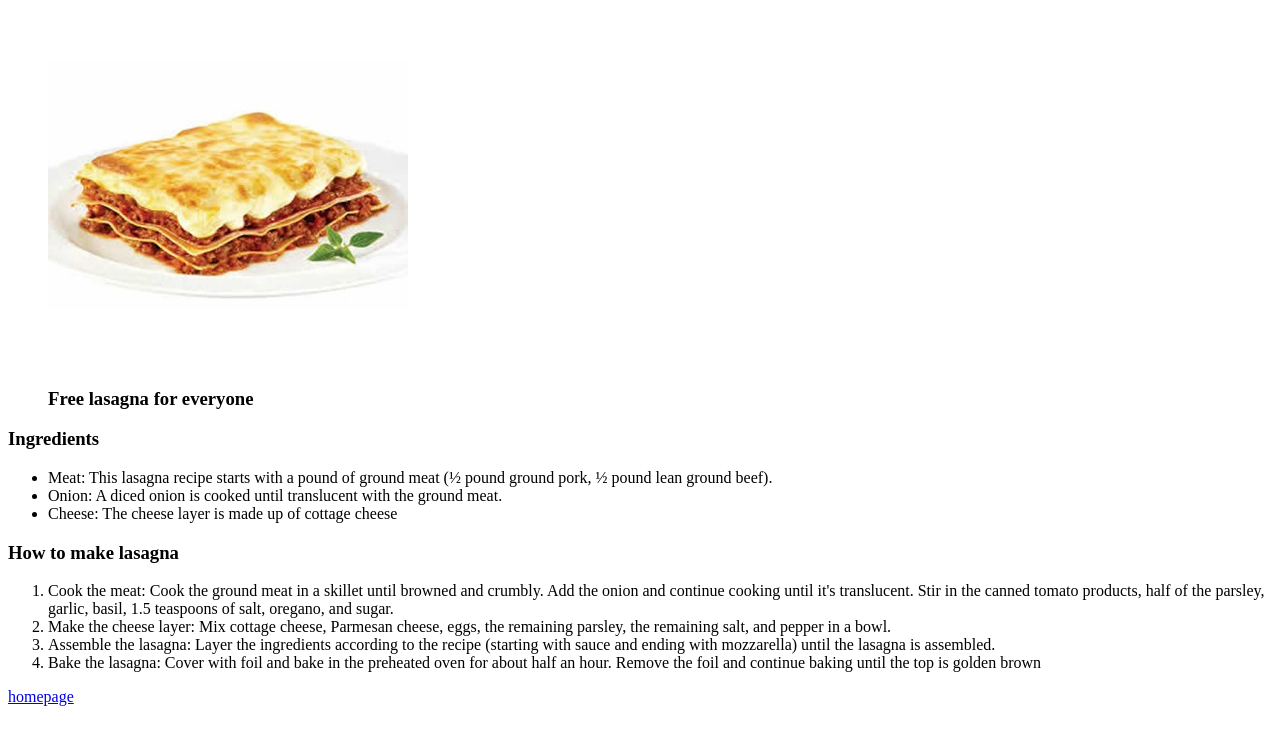
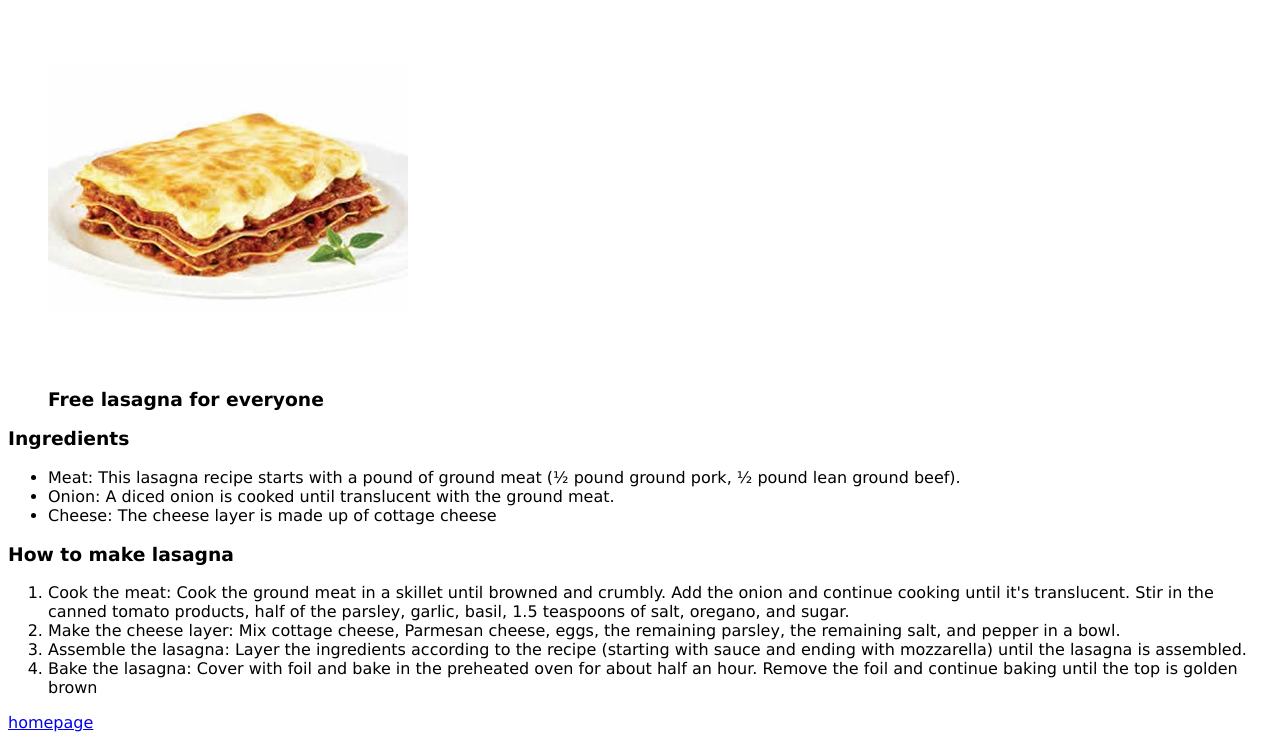
Before and after one commit to tarcioreis/odin-recipes, a plain HTML site: page recipes/lasagna.html in a window 1280 px wide. Shown: the part 75-815 px from the top of the page. Drawn offline with Linux system fonts and the light colour scheme; files that its build step writes are made by us from their sources.

Commit message:
add css style

```diff
--- /dev/null
+++ b/css/style.css
@@ -0,0 +1,3 @@
+body {
+    font-family: Verdana, Geneva, Tahoma, sans-serif;
+}
--- a/recipes/lasagna.html
+++ b/recipes/lasagna.html
@@ -4,6 +4,7 @@
     <meta charset="UTF-8">
     <meta http-equiv="X-UA-Compatible" content="IE=edge">
     <meta name="viewport" content="width=device-width, initial-scale=1.0">
+    <link rel="stylesheet" href="./css/style.css">
     <title>Lasagna recipe</title>
 </head>
 <body>
```
Also changed, not shown: index.html (+1 -0 lines), recipes/brigadeiro.html (+1 -0 lines), recipes/coxinha.html (+1 -0 lines).
